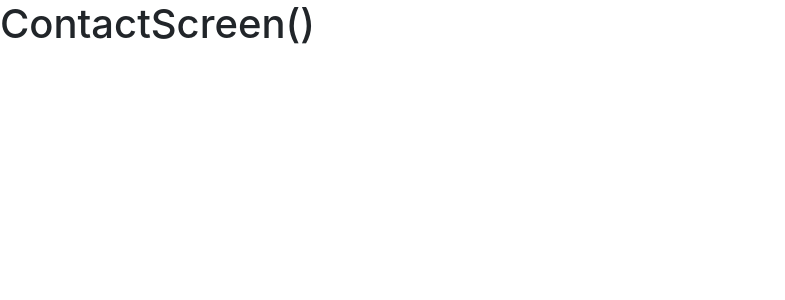
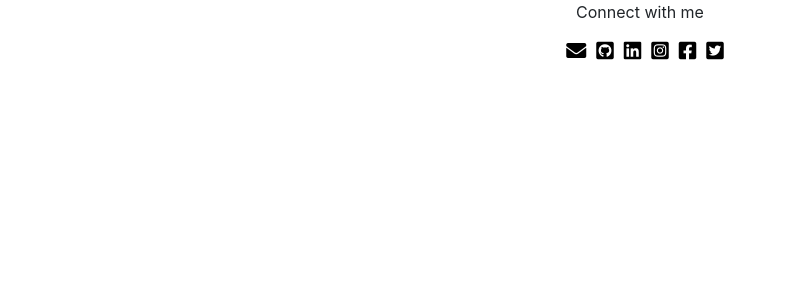
Before and after one commit to YakubuAmidu/Intelligentcoding, a React (Create React App) app: page /ContactScreen in a window 1280 px wide. Shown: the top 300 px of the page, without its empty margins (0-785 px from the left). Built offline with nearby package versions, Linux system fonts and the light colour scheme; a web font is replaced by a local one.

Commit message:
Commiting changes

```diff
--- a/src/components/App.css
+++ b/src/components/App.css
@@ -4,7 +4,6 @@
 
 .Link_tailor {
   font-weight: bold;
-  font-size: 20px;
 }
 
 .Link_header {
@@ -74,3 +73,17 @@
 .Price {
   border-bottom: 1px solid #eee;
 }
+
+.Contact-screen {
+  text-align: center;
+  padding-bottom: 40px;
+}
+
+.Header-link {
+  color: #000;
+}
+
+.Icons {
+  margin-left: 10px;
+  font-size: 20px;
+}
--- a/src/screens/ContactScreen.js
+++ b/src/screens/ContactScreen.js
@@ -1,9 +1,30 @@
 import React from "react";
+import { Link } from "react-router-dom";
 
 const ContactScreen = () => {
   return (
-    <div>
-      <h1>ContactScreen()</h1>
+    <div className="Contact-screen">
+      <p className="Header-contact">Connect with me</p>
+      <div className="Header-icons">
+        <Link to="/" className="Header-link">
+          <i className="fas fa-envelope Icons"></i>
+        </Link>
+        <Link to="/" className="Header-link">
+          <i className="fab fa-github-square Icons"></i>
+        </Link>
+        <Link to="/" className="Header-link">
+          <i className="fab fa-linkedin Icons"></i>
+        </Link>
+        <Link to="/" className="Header-link">
+          <i class="fab fa-instagram-square Icons"></i>
+        </Link>
+        <Link to="/" className="Header-link">
+          <i className="fab fa-facebook-square Icons"></i>
+        </Link>
+        <Link to="/" className="Header-link">
+          <i className="fab fa-twitter-square Icons"></i>
+        </Link>
+      </div>
     </div>
   );
 };
```
